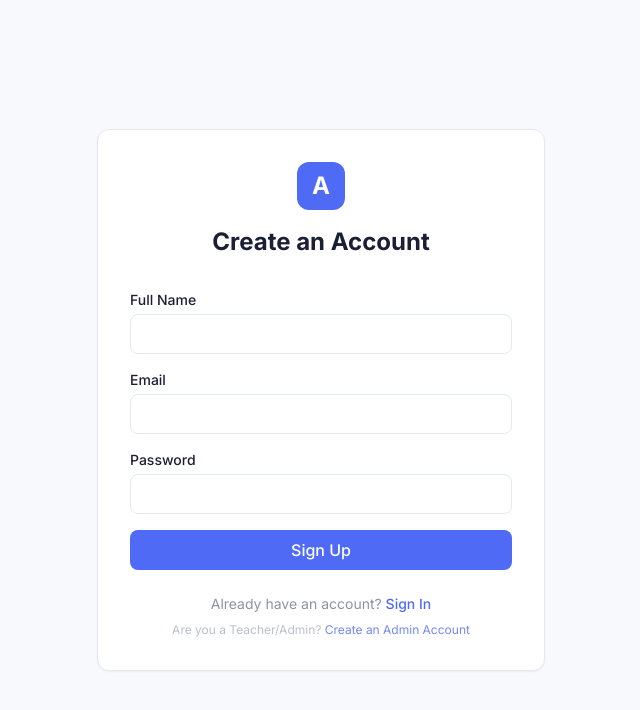
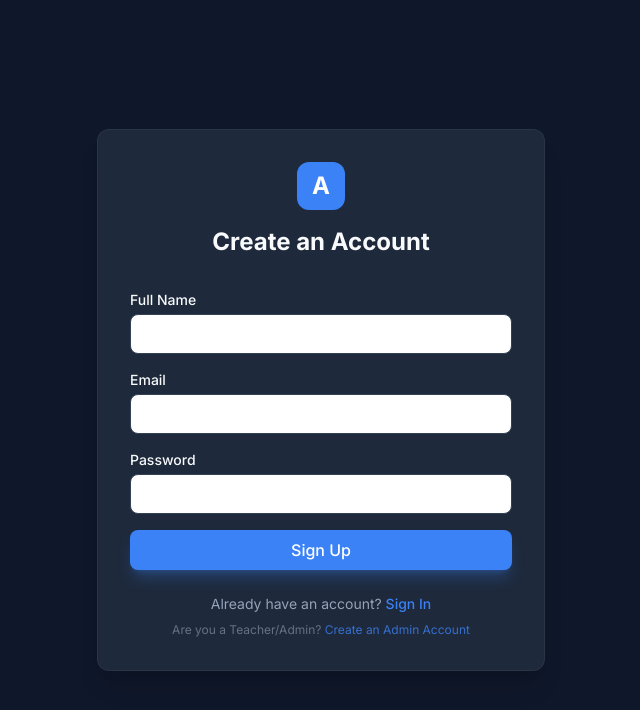
Before and after one commit to NightBeast25/AI-Powered-online-examination-system, a React (Vite) app in the folder frontend/: page /register in a window 1280 px wide. Shown: the top 710 px of the page, without its empty margins (319-959 px from the left). Built offline with nearby package versions, Linux system fonts and the light colour scheme.

Commit message:
feat(ui/exam): implement hard limit on exam logic to prevent infinite question looping upon category exhaustion and entirely revamp UI with highly interactive modern dark-mode aesthetics utilizing glassmorphism and animated shadows

```diff
--- a/frontend/src/components/ui/Button.tsx
+++ b/frontend/src/components/ui/Button.tsx
@@ -18,11 +18,11 @@ export const Button: React.FC<ButtonProps> = ({
   const baseStyle = "inline-flex items-center justify-center rounded-lg font-medium transition-colors focus:outline-none focus:ring-2 focus:ring-offset-2 disabled:opacity-50 disabled:cursor-not-allowed";
 
   const variants = {
-    primary: "bg-primary text-white hover:bg-[#3f57cd] focus:ring-primary",
-    secondary: "bg-secondary text-white hover:bg-[#6b2fd4] focus:ring-secondary",
-    outline: "border border-border text-textPrimary hover:bg-background focus:ring-primary",
-    ghost: "text-textPrimary hover:bg-background focus:ring-primary",
-    danger: "bg-danger text-white hover:bg-[#dc2626] focus:ring-danger"
+    primary: "bg-primary text-white hover:bg-primaryHover shadow-lg shadow-primary/30 focus:ring-primary hover:-translate-y-0.5 transition-all",
+    secondary: "bg-secondary text-white hover:bg-[#6b2fd4] shadow-lg shadow-secondary/30 focus:ring-secondary hover:-translate-y-0.5 transition-all",
+    outline: "border border-border text-textPrimary hover:bg-surface focus:ring-primary",
+    ghost: "text-textMuted hover:text-textPrimary hover:bg-surface focus:ring-primary",
+    danger: "bg-danger text-white hover:bg-[#dc2626] shadow-lg shadow-danger/30 focus:ring-danger hover:-translate-y-0.5 transition-all"
   };
 
   const sizes = {
--- a/frontend/src/components/ui/Card.tsx
+++ b/frontend/src/components/ui/Card.tsx
@@ -11,8 +11,8 @@ interface CardProps {
 export const Card: React.FC<CardProps> = ({ children, className = '', onClick, hoverable = false }) => {
   return (
     <motion.div
-      whileHover={hoverable ? { scale: 1.01, y: -2 } : {}}
-      className={`bg-surface rounded-xl border border-border overflow-hidden transition-shadow ${hoverable ? 'hover:shadow-md cursor-pointer' : 'shadow-sm'} ${className}`}
+      whileHover={hoverable ? { scale: 1.015, y: -4 } : {}}
+      className={`bg-surface rounded-xl border border-white/5 overflow-hidden transition-all duration-300 ${hoverable ? 'hover:shadow-2xl hover:shadow-primary/10 hover:border-primary/30 cursor-pointer' : 'shadow-xl shadow-black/10'} ${className}`}
       onClick={onClick}
     >
       {children}
--- a/frontend/src/index.css
+++ b/frontend/src/index.css
@@ -4,7 +4,10 @@
 
 @layer base {
   body {
-    @apply bg-background text-textPrimary antialiased;
+    @apply bg-background text-textPrimary antialiased selection:bg-primary/30 selection:text-textPrimary;
     font-family: 'Inter', sans-serif;
+    background-image: radial-gradient(at 0% 0%, hsla(253,16%,7%,1) 0, transparent 50%), radial-gradient(at 50% 0%, hsla(225,39%,30%,0.15) 0, transparent 50%), radial-gradient(at 100% 0%, hsla(339,49%,30%,0.1) 0, transparent 50%);
+    background-color: #0F172A;
+    background-attachment: fixed;
   }
 }
--- a/frontend/tailwind.config.ts
+++ b/frontend/tailwind.config.ts
@@ -8,19 +8,39 @@ export default {
   theme: {
     extend: {
       colors: {
-        primary: "#4F6AF5",
-        secondary: "#7C3AED",
-        background: "#F8F9FC",
-        surface: "#FFFFFF",
-        border: "#E4E8F0",
-        textPrimary: "#1A1F36",
-        textMuted: "#8A94A6",
-        success: "#22C55E",
-        warning: "#F59E0B",
-        danger: "#EF4444",
+        primary: "#3B82F6",    // Vibrant Blue
+        primaryHover: "#2563EB",
+        secondary: "#8B5CF6",  // Vibrant Violet
+        background: "#0F172A", // Deep Slate
+        surface: "#1E293B",    // Elevated Slate
+        border: "#334155",
+        textPrimary: "#F8FAFC",
+        textMuted: "#94A3B8",
+        success: "#10B981",    // Emerald
+        warning: "#F59E0B",    // Amber
+        danger: "#EF4444",     // Rose
       },
       fontFamily: {
         sans: ['Inter', 'sans-serif'],
+      },
+      animation: {
+        'slide-up': 'slideUp 0.3s ease-out forwards',
+        'fade-in': 'fadeIn 0.2s ease-out forwards',
+        'pulse-subtle': 'pulseSubtle 2s infinite',
+      },
+      keyframes: {
+        slideUp: {
+          '0%': { transform: 'translateY(10px)', opacity: '0' },
+          '100%': { transform: 'translateY(0)', opacity: '1' },
+        },
+        fadeIn: {
+          '0%': { opacity: '0' },
+          '100%': { opacity: '1' },
+        },
+        pulseSubtle: {
+          '0%, 100%': { opacity: '1' },
+          '50%': { opacity: '0.85' },
+        }
       }
     },
   },
```
Also changed, not shown: 2 other files (tests, documents, lock files or other folders).
